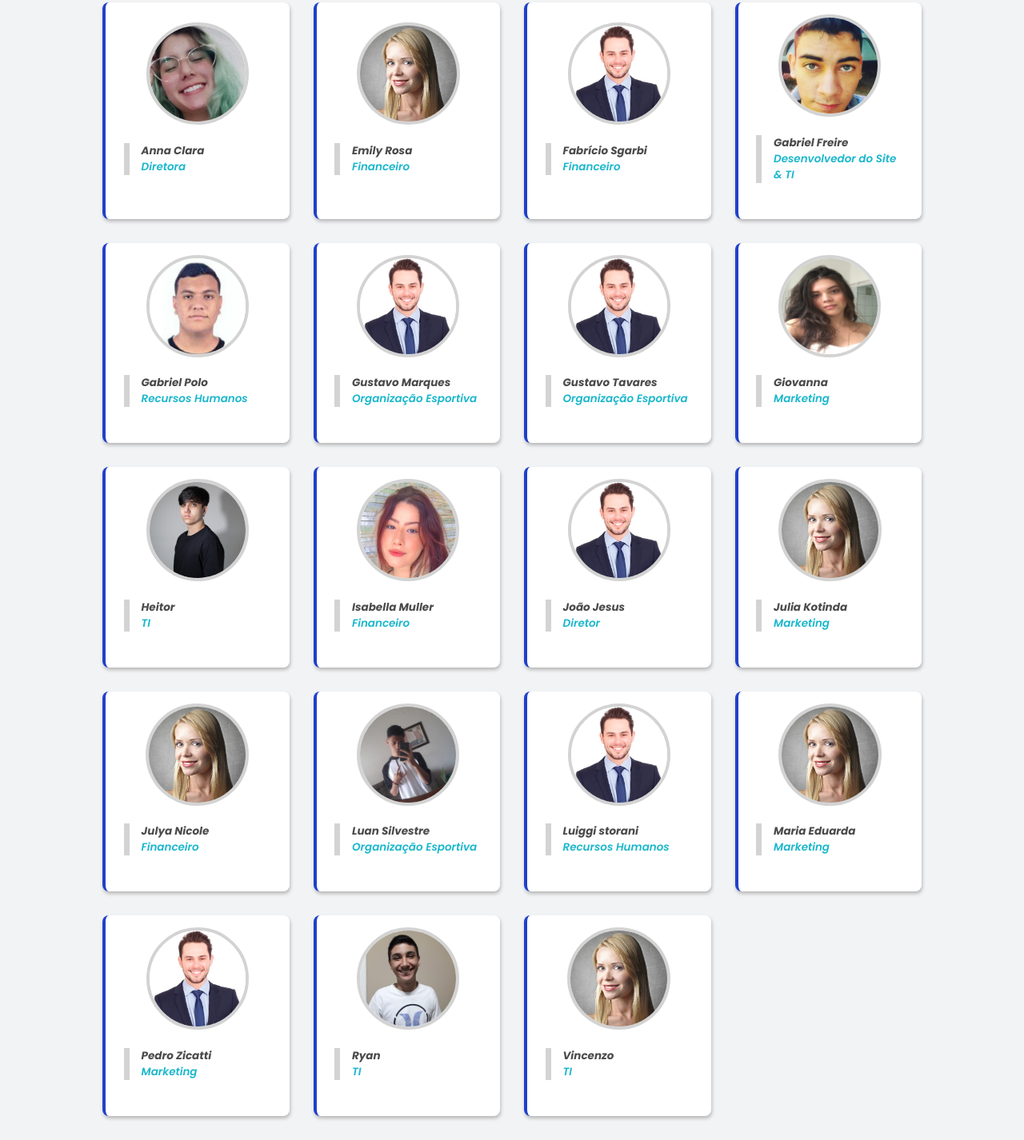
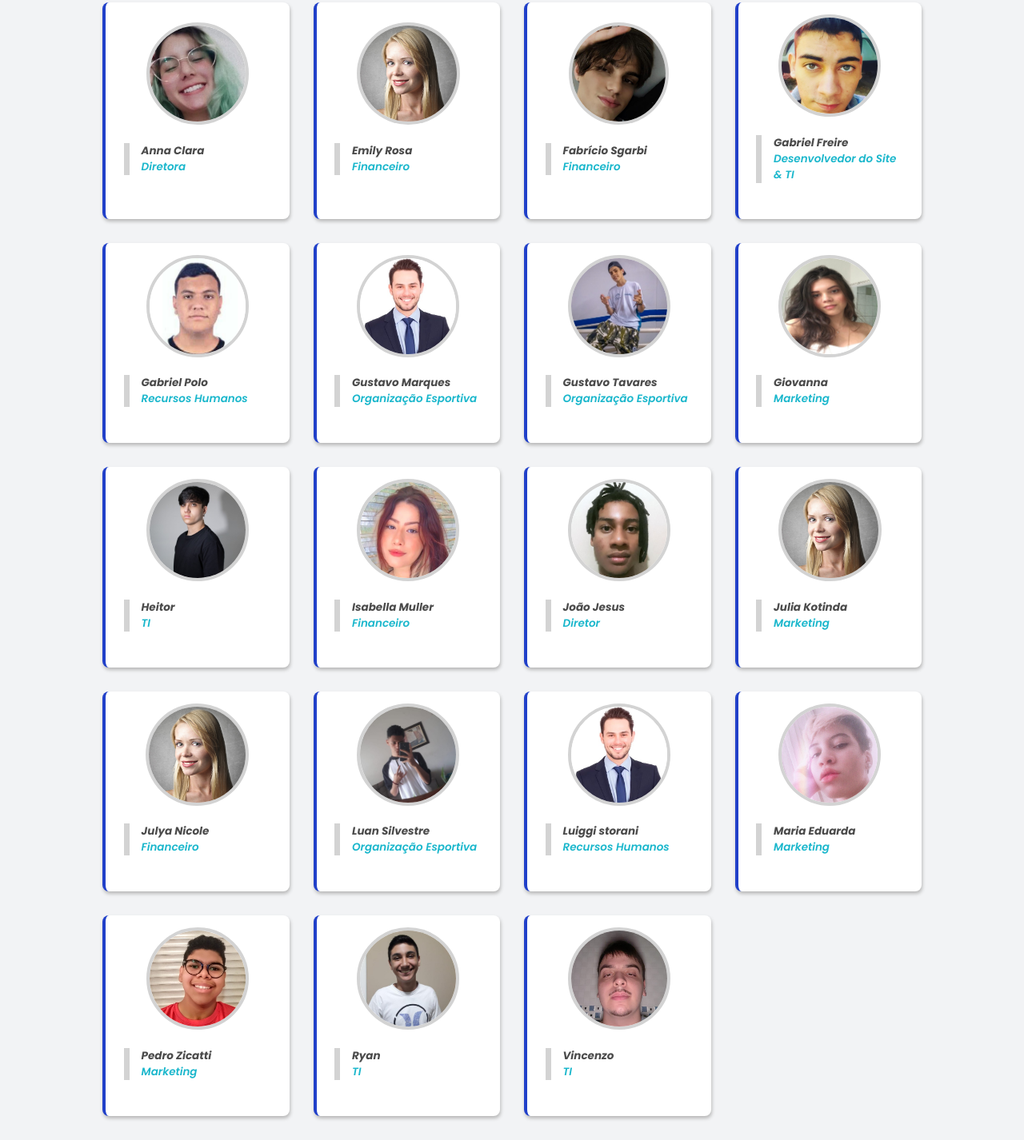
Before and after one commit to GFraire/Flame-Sports, a website: page Src/index.html in a window 1280 px wide. Shown: the part 2895-4321 px from the top of the page at 80% size. Drawn offline with Linux system fonts and the light colour scheme.

Commit message:
Upadated images

```diff
--- a/Src/index.html
+++ b/Src/index.html
@@ -196,7 +196,7 @@
           </div>
 
           <div>
-            <img src="../Images/Profiles/Perfil1.jpg" alt="Fabrício Sgarbi">
+            <img src="../Images/Profiles/FabricioPerfil.jfif" alt="Fabrício Sgarbi">
 
             <div class="name-pos">
               <span>Fabrício Sgarbi</span>
@@ -232,7 +232,7 @@
           </div>
 
           <div>
-            <img src="../Images/Profiles/Perfil1.jpg" alt="Gustavo Tavares">
+            <img src="../Images/Profiles/TavaresPerfil.jfif" alt="Gustavo Tavares">
 
             <div class="name-pos">
               <span>Gustavo Tavares</span>
@@ -268,7 +268,7 @@
           </div>
 
           <div>
-            <img src="../Images/Profiles/perfil1.jpg" alt="João Jesus">
+            <img src="../Images/Profiles/JesusPerfil.jfif" alt="João Jesus">
 
             <div class="name-pos">
               <span>João Jesus</span>
@@ -313,7 +313,7 @@
           </div>
 
           <div>
-            <img src="../Images/Profiles/perfil2.jpg" alt="Maria Eduarda">
+            <img src="../Images/Profiles/DudaPerfil.jfif" alt="Maria Eduarda">
 
             <div class="name-pos">
               <span>Maria Eduarda</span>
@@ -322,7 +322,7 @@
           </div>
 
           <div>
-            <img src="../Images/Profiles/Perfil1.jpg" alt="Pedro Zicatti">
+            <img src="../Images/Profiles/PedroPerfil.jfif" alt="Pedro Zicatti">
 
             <div class="name-pos">
               <span>Pedro Zicatti</span>
@@ -340,7 +340,7 @@
           </div>
 
           <div>
-            <img src="../Images/Profiles/perfil2.jpg" alt="Vincenzo">
+            <img src="../Images/Profiles/VincenzoPerfil.jfif" alt="Vincenzo">
 
             <div class="name-pos">
               <span>Vincenzo</span>
```
Also changed, not shown: Images/Profiles/DudaPerfil.jfif (added), Images/Profiles/FabricioPerfil.jfif (added), Images/Profiles/JesusPerfil.jfif (added), Images/Profiles/PedroPerfil.jfif (added), Images/Profiles/TavaresPerfil.jfif (added), Images/Profiles/VincenzoPerfil.jfif (added).
